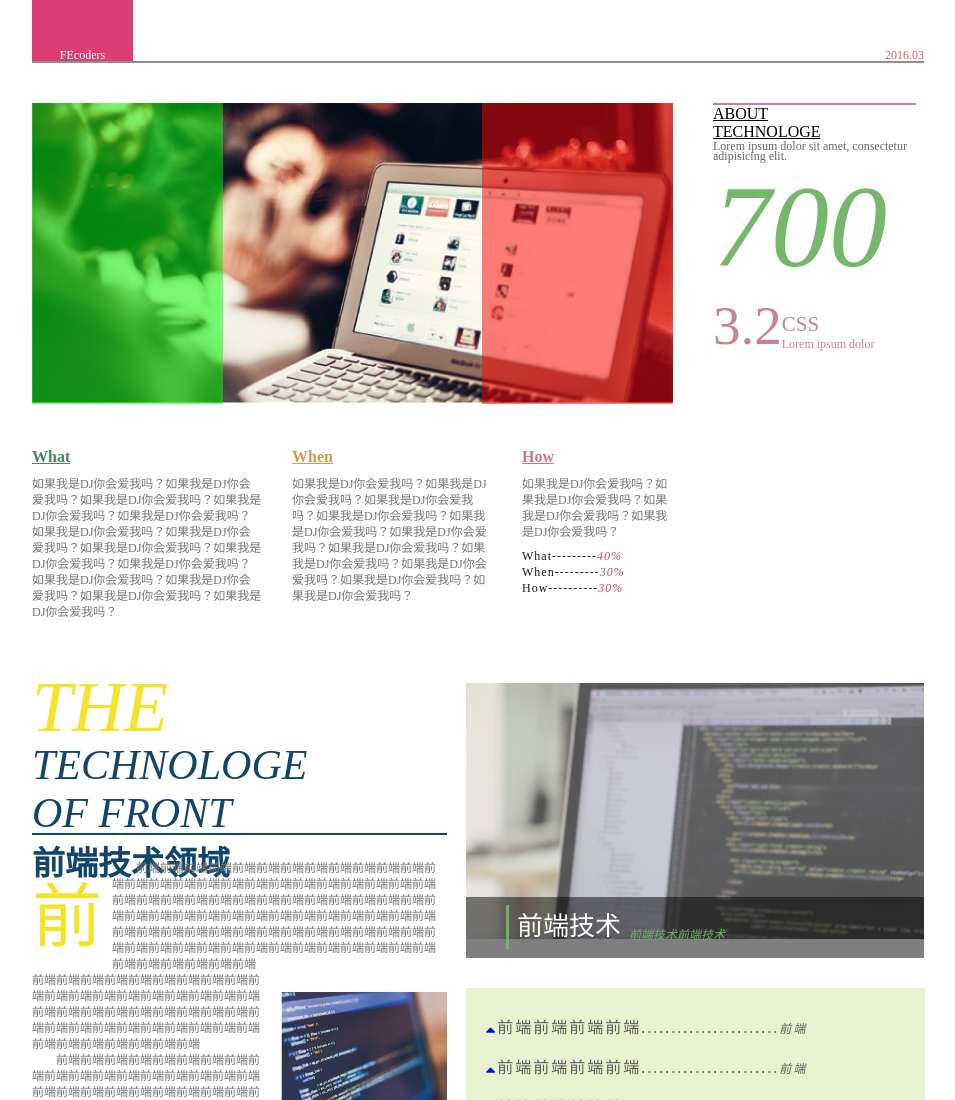
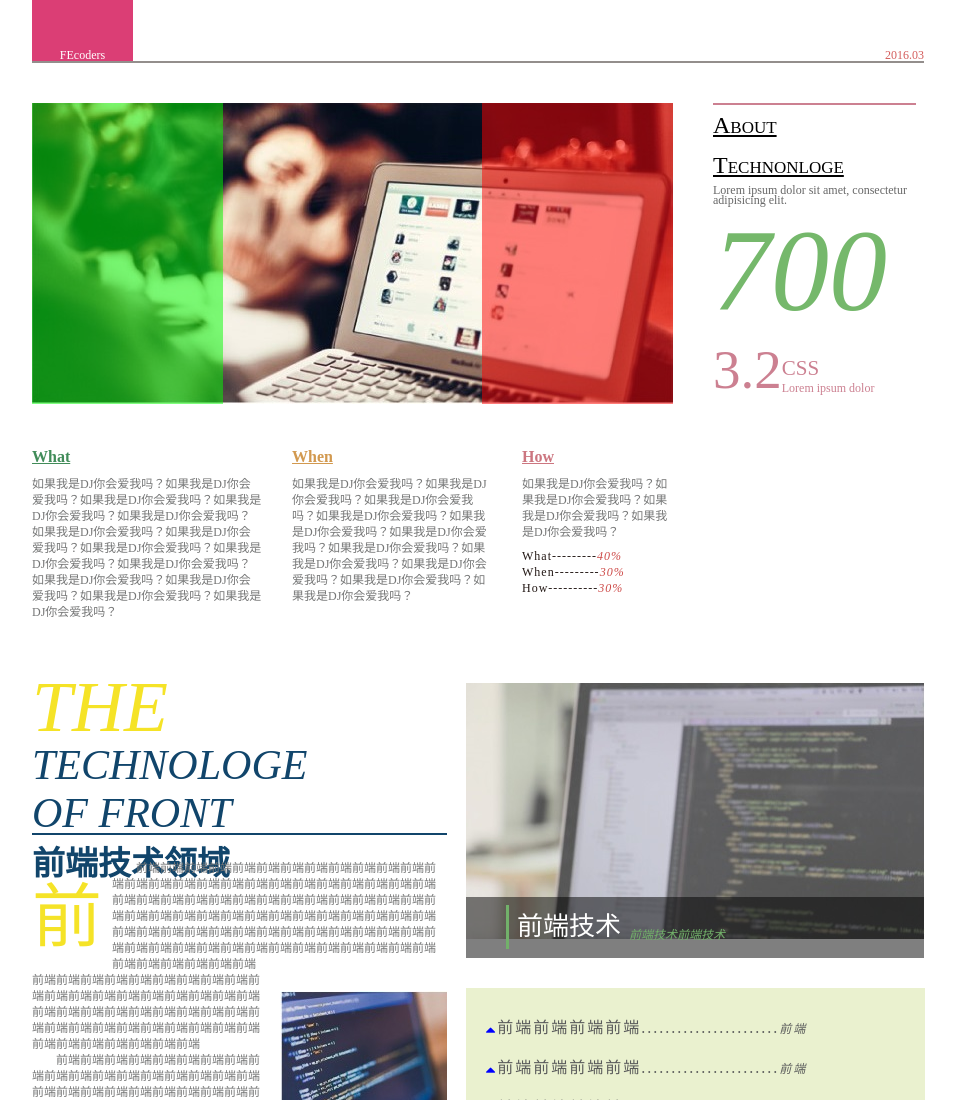
Before and after one commit to yinmazuo/ifetask, a plain HTML site: page task1/task_1_6_1/task_1_6_1.html in a window 1280 px wide. Shown: the top 1100 px of the page, without its empty margins (162-1117 px from the left). Drawn offline with Linux system fonts and the light colour scheme.

Commit message:
实现小型大写字母

```diff
--- a/task1/task_1_6_1/task_1_6_1.css
+++ b/task1/task_1_6_1/task_1_6_1.css
@@ -143,14 +143,13 @@ body {
 	font-family: "Microsoft YaHei";
 }
 #t_right h2 {
-	font: 24px/40px;
+	font-size: 24px;
+	font-variant: small-caps;/*小型大写字母*/
+	text-transform: capitalize;	/*首字母大写*/
+	line-height: 40px;
 	color: #000;
 	text-decoration: underline;
 }
-#t_right h2 span {
-	font-variant: small-caps;
-}
-
 #t_right h3 {
 	font: 12px/10px "KaiTi";
 	color: #676767;
--- a/task1/task_1_6_1/task_1_6_1.html
+++ b/task1/task_1_6_1/task_1_6_1.html
@@ -42,7 +42,7 @@
 				</div>
 			</div>
 			<div id="t_right">
-				<h2>A<span>BOUT</span><br />T<span>ECHNOLOGE</span></h2>
+				<h2>about<br />technonloge</h2>
 				<h3>Lorem ipsum dolor sit amet, consectetur adipisicing elit. </h3>
 				<span class="span1">700</span>
 				<span class="span2">3.2</span>
```
